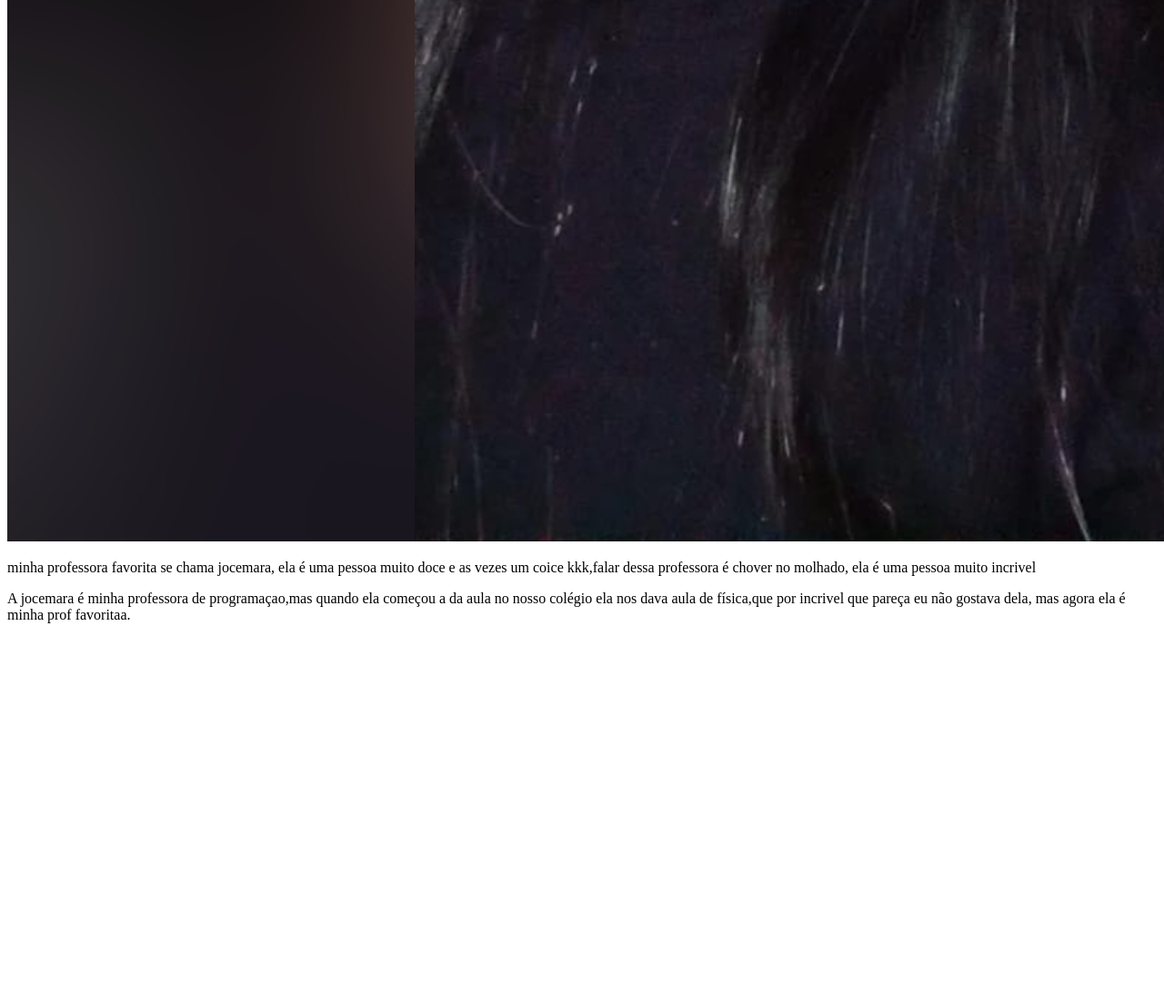
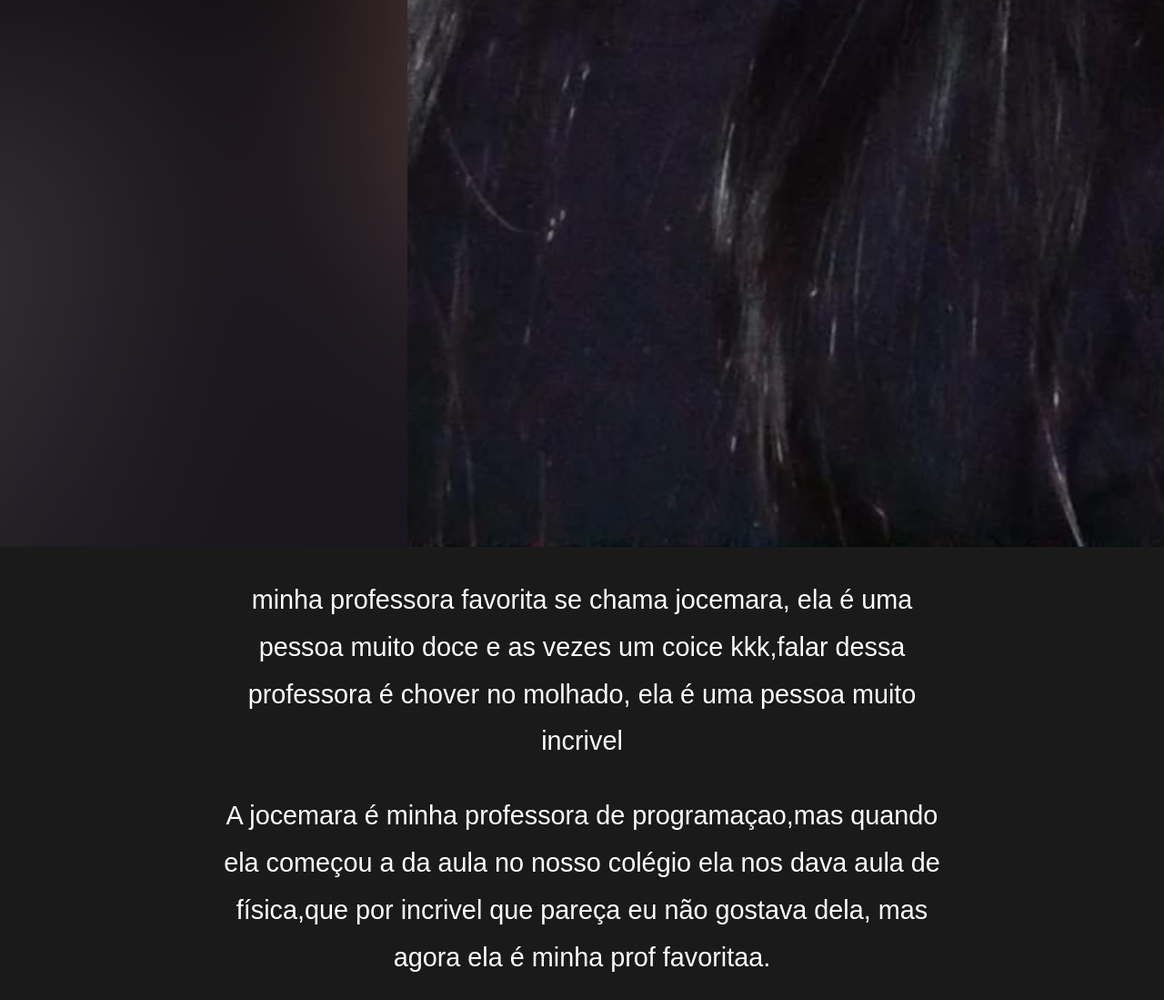
Before and after one commit to advogadamaria/meu-reposit-rio, a plain HTML site: page index.html in a window 1280 px wide. Shown: the part 1474-2573 px from the top of the page at 91% size. Before the commit the page ends 2175 px from the top, so only its background shows below. Drawn offline with Linux system fonts and the light colour scheme.

Commit message:
dei uma ajeitada

```diff
--- a/index.html
+++ b/index.html
@@ -4,6 +4,7 @@
     <meta charset="UTF-8">
     <meta name="viewport" content="width=device-width, initial-scale=1.0">
     <title>minha professora favoritaa</title>
+    <link rel="stylesheet" href="style.css">
 </head>
 <body>
     <h1></h1>
--- a/style.css
+++ b/style.css
@@ -22,7 +22,7 @@ body {
     }
 
     header img {
-    width: 80%;
+    width: 8%;
     max-width: 500px;
     height: auto;
     border: 5px solid #003366;
@@ -36,12 +36,3 @@ body {
     margin: 10px auto;
     padding: 10px;
     }
-
-    img {
-    width: 80%;
-    max-width: 600px;
-    height: auto;
-    border: 5px solid #003366;
-    margin: 20px auto;
-    display: block;
-    }
```
